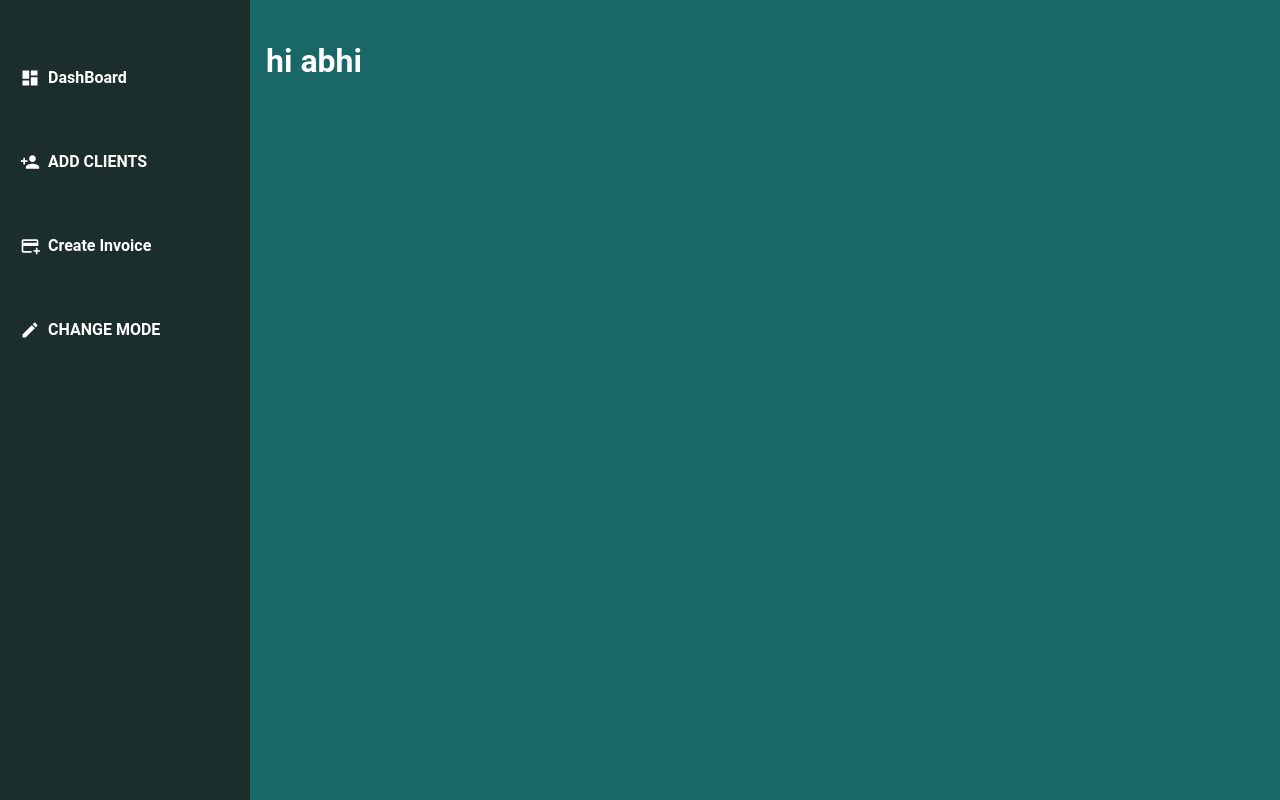
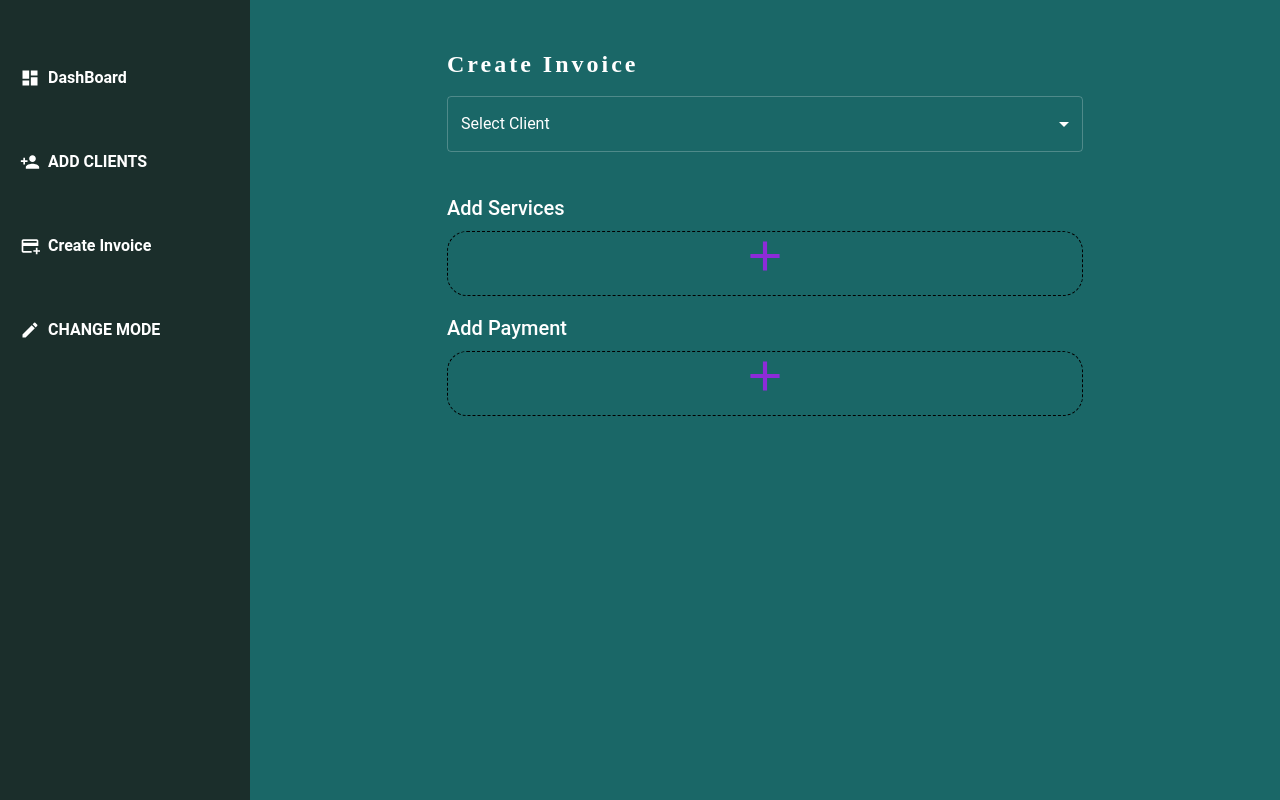
Before and after one commit to prajwal-web/Freelance-Invoice-Generator, a React (Vite) app: page /invoice in a window 1280 px wide. Built offline with nearby package versions, Linux system fonts and the light colour scheme.

Commit message:
feat: added invoice functionality

```diff
--- a/src/components/core/AddPaymentModal.tsx
+++ b/src/components/core/AddPaymentModal.tsx
@@ -21,7 +21,7 @@ const style = {
   p: 4,
 };
 
-export default function AddServicesModal() {
+export default function AddPaymentModal() {
   const isOpen = useAppSelector(
     (state) => state.snack.invoiceDetails.invoiceServiceModal
   );
--- a/src/components/core/AddServiceModal.tsx
+++ b/src/components/core/AddServiceModal.tsx
@@ -8,6 +8,7 @@ import { useAppSelector } from "../../redux/hooks";
 import { useDispatch } from "react-redux";
 import { invoicePayModal } from "../../redux/slices/ToggleSlice";
 import AddIcon from "@mui/icons-material/Add";
+import AddPaymentModal from "./AddPaymentModal";
 
 const style = {
   position: "absolute",
@@ -23,7 +24,7 @@ const style = {
   p: 4,
 };
 
-export default function AddPaymentModal() {
+export default function AddServiceModal() {
   const currency = ["EUR", "INR", "USD"];
   const clients = useAppSelector((state) => state.clients.clients);
   const isOpen = useAppSelector(
--- a/src/components/pages/InvoicePage.tsx
+++ b/src/components/pages/InvoicePage.tsx
@@ -14,7 +14,9 @@
 // import { useState } from "react";
 // import { useAppSelector } from "../../redux/hooks";
 
-// import AddPaymentModal from "../core/AddServiceModal";
+// import AddServicesModal from "../core/AddPaymentModal";
+
+import AddPaymentModal from "../core/AddServiceModal";
 
 // const modalStyle = {
 //   position: "absolute",
@@ -291,8 +293,8 @@
 const InvoicePage = () => {
   return (
     <>
-      {/* <AddPaymentModal /> */}
-      <h1>hi abhi</h1>
+      <AddPaymentModal />
+      {/* <AddServicesModal /> */}
     </>
   );
 };
```
